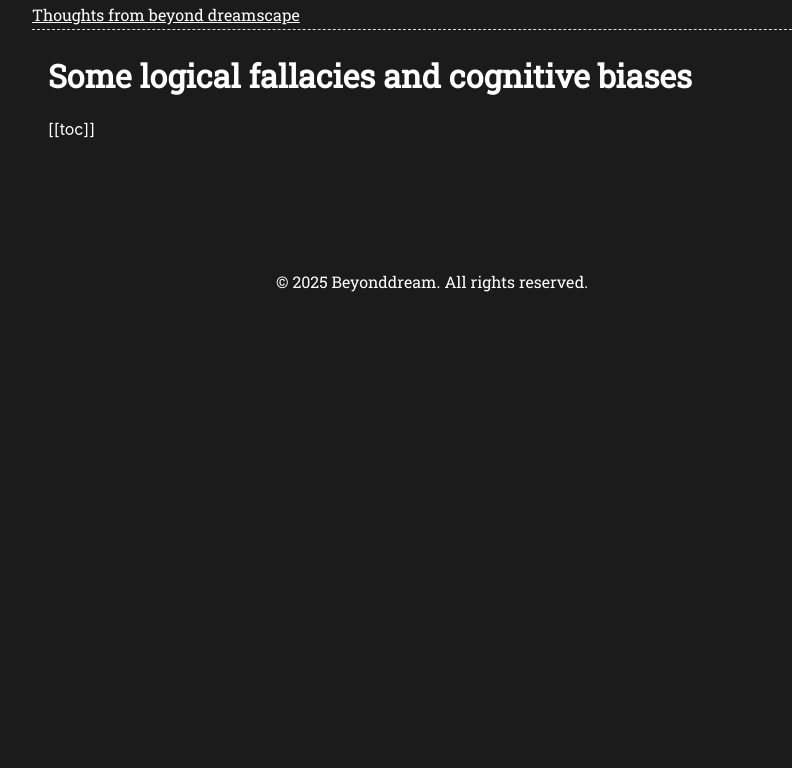
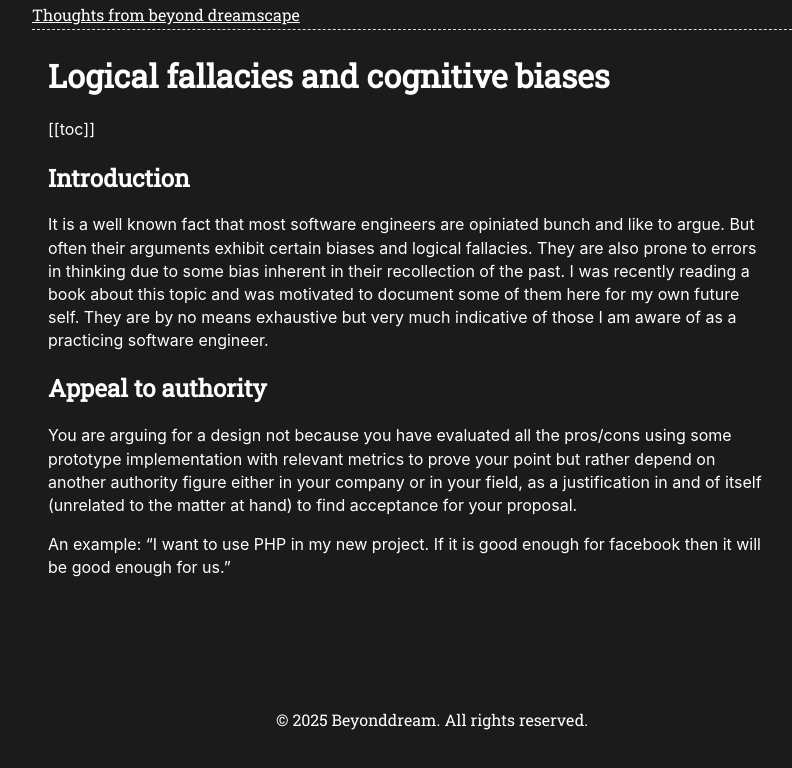
Before and after one commit to beyonddream/beyonddream.github.io, an Eleventy site: page posts/post-9.md in a window 1280 px wide. Shown: the whole page, without its empty margins (208-1000 px from the left). Built offline with nearby package versions, Linux system fonts and the light colour scheme; Eleventy itself is replaced by a stand-in of ours; files that its build step writes are made by us from their sources; what markdown-it-table-of-contents would draw is missing.

Commit message:
add more contents

```diff
--- a/posts/post-9.md
+++ b/posts/post-9.md
@@ -1,6 +1,16 @@
 ---
-title: "Some logical fallacies and cognitive biases"
+title: "Logical fallacies and cognitive biases"
 date: 2025-09-20
 ---
 
 [[toc]]
+
+## Introduction
+
+It is a well known fact that most software engineers are opiniated bunch and like to argue. But often their arguments exhibit certain biases and logical fallacies. They are also prone to errors in thinking due to some bias inherent in their recollection of the past. I was recently reading a book about this topic and was motivated to document some of them here for my own future self. They are by no means exhaustive but very much indicative of those I am aware of as a practicing software engineer.
+
+## Appeal to authority
+
+You are arguing for a design not because you have evaluated all the pros/cons using some prototype implementation with relevant metrics to prove your point but rather depend on another authority figure either in your company or in your field, as a justification in and of itself (unrelated to the matter at hand) to find acceptance for your proposal.
+
+An example: “I want to use PHP in my new project. If it is good enough for facebook then it will be good enough for us.”
```
